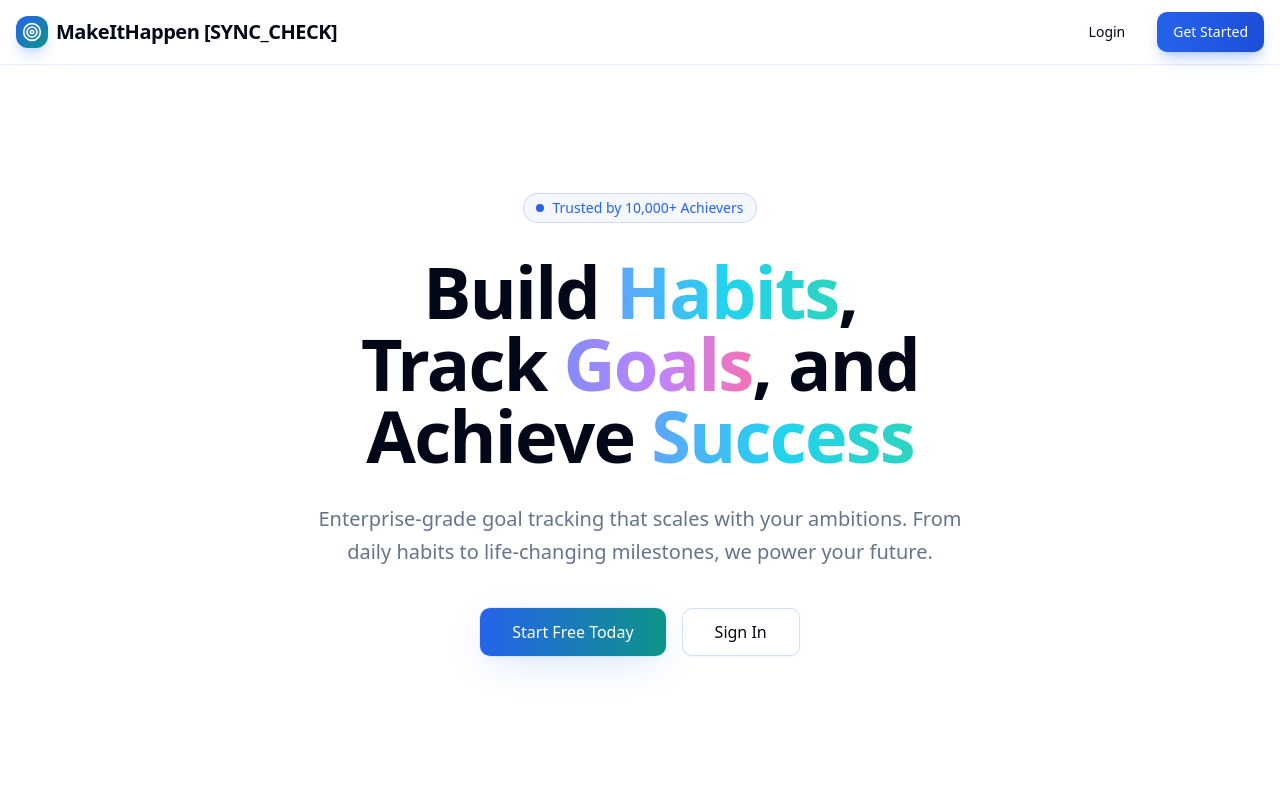
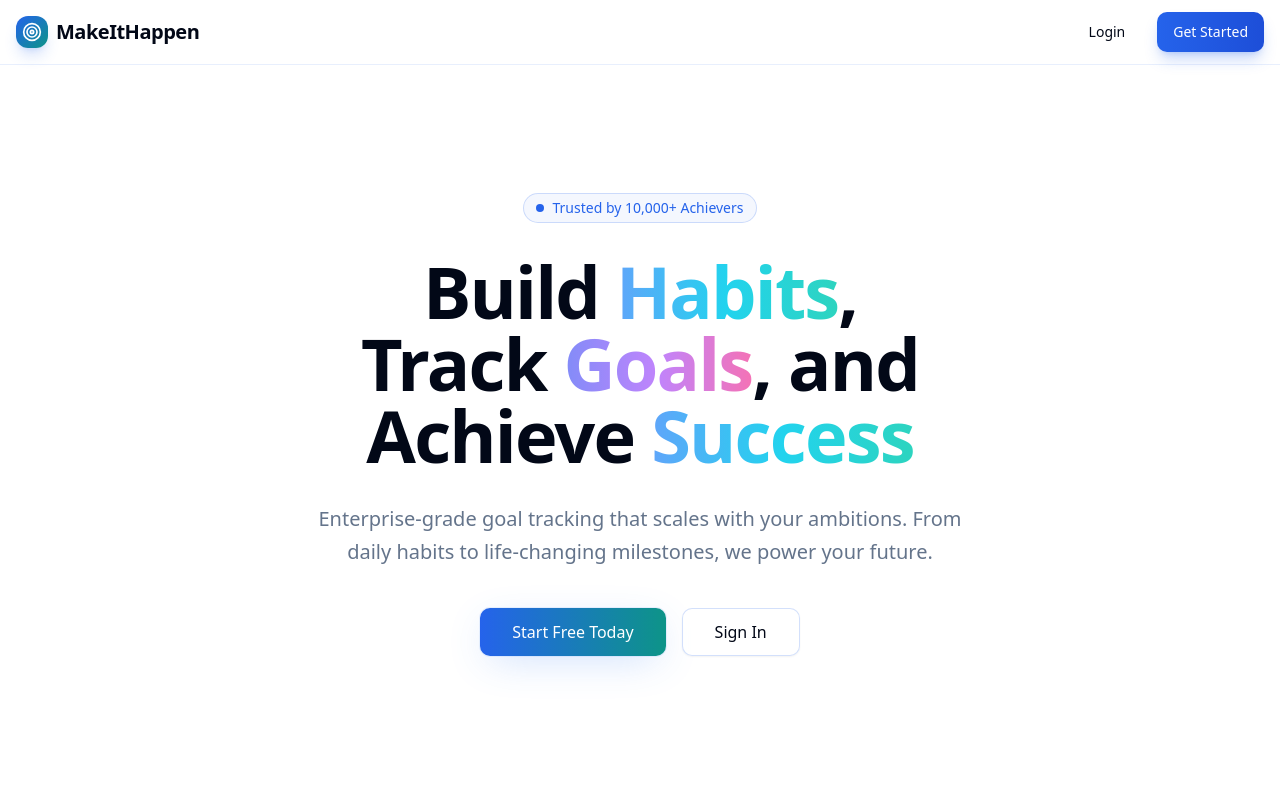
Before and after one commit to Sujal-Acharya/MakeItHappen, a Next.js app: page / in a window 1280 px wide. Shown: the top 800 px of the page. Built offline with nearby package versions, Linux system fonts and the light colour scheme.

Commit message:
Refactor HomePage component structure and layout

```diff
--- a/app/page.tsx
+++ b/app/page.tsx
@@ -19,7 +19,7 @@
                         <div className="h-8 w-8 rounded-lg bg-gradient-to-br from-primary-600 to-secondary-600 flex items-center justify-center shadow-lg shadow-primary/20">
                             <Target className="h-5 w-5 text-white" />
                         </div>
-                        <span className="font-bold text-xl tracking-tight">MakeItHappen [SYNC_CHECK]</span>
+                        <span className="font-bold text-xl tracking-tight">MakeItHappen</span>
                     </div>
                     <div className="flex items-center gap-4">
                         <Link href="/login">
```
